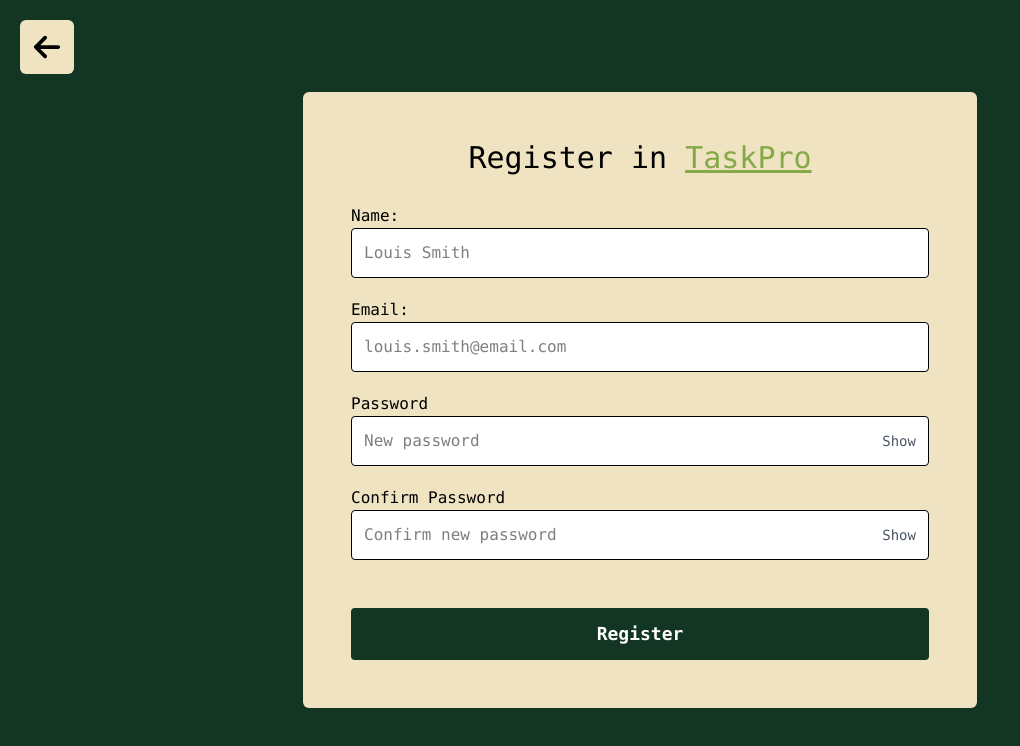
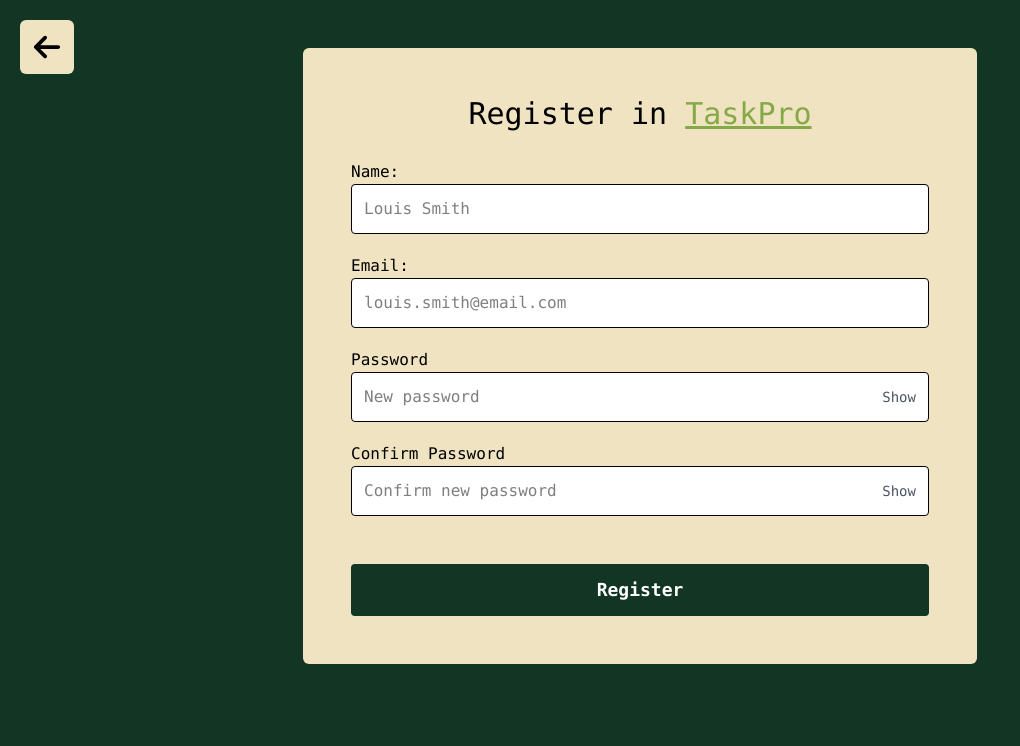
Before and after one commit to JSAcevedos/taskProFrontend, a React (Vite) app: page /register in a window 1280 px wide. Shown: the top 746 px of the page, without its empty margins (0-1020 px from the left). Built offline with nearby package versions, Linux system fonts and the light colour scheme; no server answers.

Commit message:
[fix]: Register form fix and toast login error

```diff
--- a/src/components/LoginForm.jsx
+++ b/src/components/LoginForm.jsx
@@ -5,6 +5,7 @@
 import Loading from "./Loading"
 import PasswordInput from "./PasswordInput"
 import { Link, useNavigate } from "react-router"
+import { toast } from "react-toastify"
 
 export default function LoginForm() {
   const inputContainerClass = "flex flex-col text-xl"
@@ -28,6 +29,7 @@
         localStorage.setItem('authToken', token)
         navigate("/tasks")
       })
+      .catch((error) => toast.error(error.response?.data || "Invalid data"))
       .finally(() => handleLoading(false))
     } catch (error) {
       console.error('Login failed:', error)
--- a/src/components/RegisterForm.jsx
+++ b/src/components/RegisterForm.jsx
@@ -37,7 +37,7 @@
 
   return (
     <>
-        <form className="space-y-5  bg-quaternary p-[3rem] rounded-md text-black" onSubmit={handleSubmit}>
+        <form className="space-y-5 bg-quaternary p-[3rem] rounded-md text-black" onSubmit={handleSubmit}>
             <h1 className="text-3xl mb-7 text-center text-black">Register in <Link to="/" className="text-tertiary hover:text-secondary underline">TaskPro</Link></h1>
             <Input id="name" placeholder="Louis Smith" label="Name:" type="text"/>
             <Input id="email" placeholder="louis.smith@email.com" label="Email:" type="email"/>
--- a/src/pages/Register.jsx
+++ b/src/pages/Register.jsx
@@ -10,7 +10,7 @@
     setIsLoading(() => state)
   }
   return (
-    <div className="bg-primary text-white h-full flex flex-col items-center justify-center overflow-auto p-[3rem]">
+    <div className="bg-primary text-white h-full flex flex-col items-center overflow-auto p-[3rem]">
         {isLoading && <Loading />}
         <BackButton />
         <RegisterForm  handleLoading={handleLoading}/>
```
